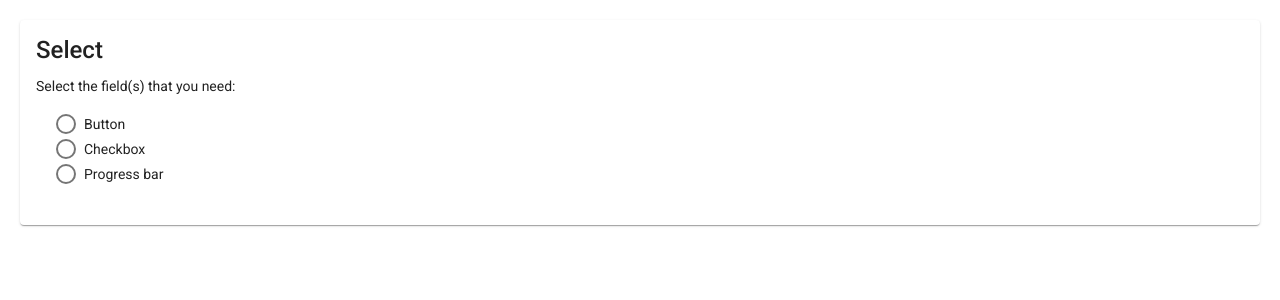
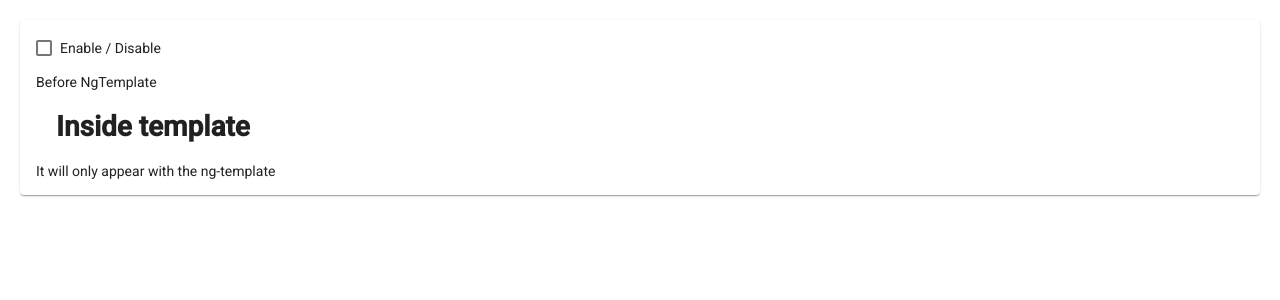
Before and after one commit to mspdl/study--udemy-angular7, an Angular app in the folder directives-app/: page / in a window 1280 px wide. Shown: the top 300 px of the page. Built offline with nearby package versions, Linux system fonts and the light colour scheme.

Commit message:
ngTemplate

```diff
--- a/directives-app/src/app/app.component.html
+++ b/directives-app/src/app/app.component.html
@@ -4,6 +4,7 @@
   <app-ng-if></app-ng-if>
   <app-ng-for></app-ng-for>
   <app-ng-for-form></app-ng-for-form>
+  <app-ng-switch></app-ng-switch>
 -->
 
-<app-ng-switch></app-ng-switch>
+<app-ng-template></app-ng-template>
--- a/directives-app/src/app/app.module.ts
+++ b/directives-app/src/app/app.module.ts
@@ -20,6 +20,7 @@ import { NgIfComponent } from './ng-if/ng-if.component';
 import { SubNgIfComponent } from './ng-if/sub-ng-if/sub-ng-if.component';
 import { NgStyleComponent } from './ng-style/ng-style.component';
 import { NgSwitchComponent } from './ng-switch/ng-switch.component';
+import { NgTemplateComponent } from './ng-template/ng-template.component';
 
 
 @NgModule({
@@ -31,7 +32,8 @@ import { NgSwitchComponent } from './ng-switch/ng-switch.component';
     SubNgIfComponent,
     NgForComponent,
     NgForFormComponent,
-    NgSwitchComponent
+    NgSwitchComponent,
+    NgTemplateComponent
   ],
   imports: [
     BrowserModule,
--- /dev/null
+++ b/directives-app/src/app/ng-template/ng-template.component.html
@@ -0,0 +1,13 @@
+<mat-card>
+  <mat-card-content>
+    <mat-checkbox [(ngModel)]="enable">Enable / Disable</mat-checkbox>
+    <p>Before NgTemplate</p>
+    <h1 *ngIf="enable else myTemplate">Enabled</h1>
+
+    <ng-template #myTemplate>
+      <h1>Inside template</h1>
+      <p>It will only appear with the ng-template</p>
+    </ng-template>
+
+  </mat-card-content>
+</mat-card>
--- /dev/null
+++ b/directives-app/src/app/ng-template/ng-template.component.ts
@@ -0,0 +1,17 @@
+import { Component, OnInit } from '@angular/core';
+
+@Component({
+  selector: 'app-ng-template',
+  templateUrl: './ng-template.component.html',
+  styleUrls: ['./ng-template.component.css']
+})
+export class NgTemplateComponent implements OnInit {
+
+  enable = false
+
+  constructor() { }
+
+  ngOnInit(): void {
+  }
+
+}
```
Also changed, not shown: directives-app/src/app/ng-template/ng-template.component.css (added), 1 other file (tests, documents, lock files or other folders).
